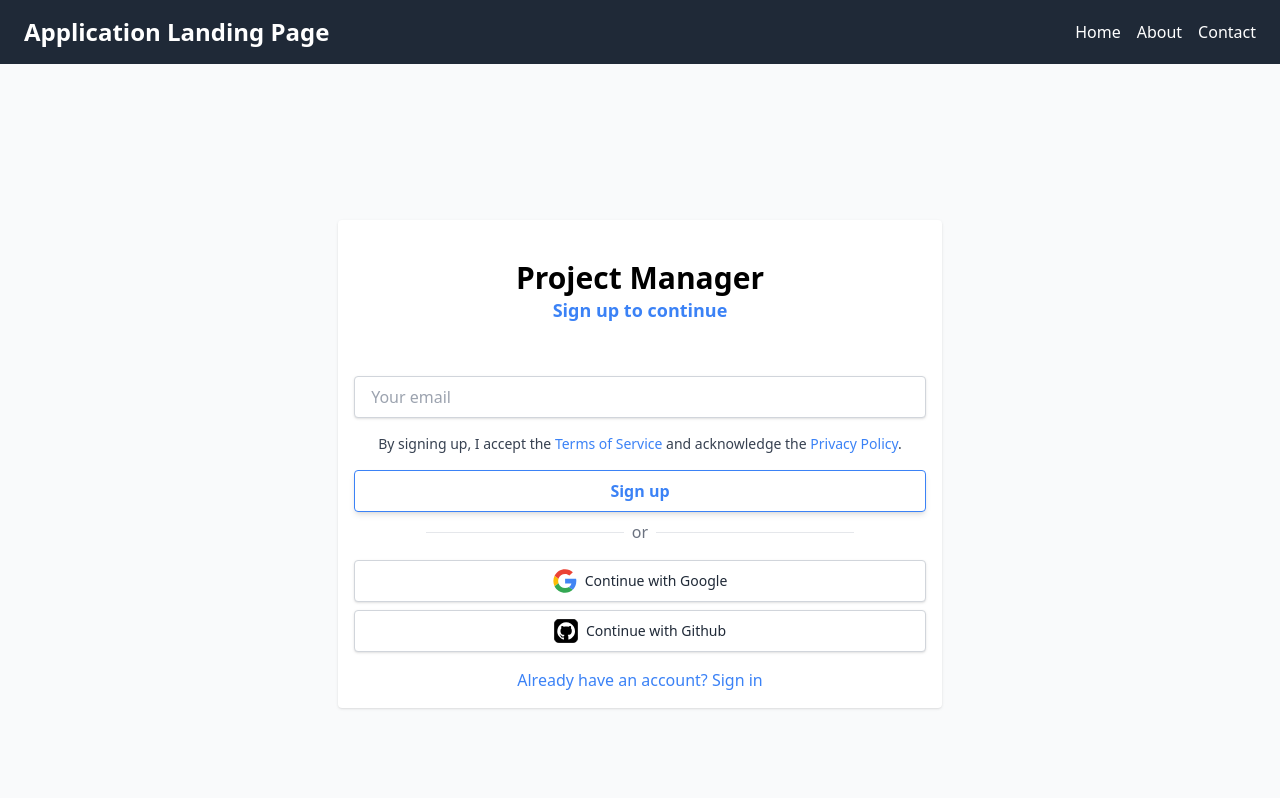
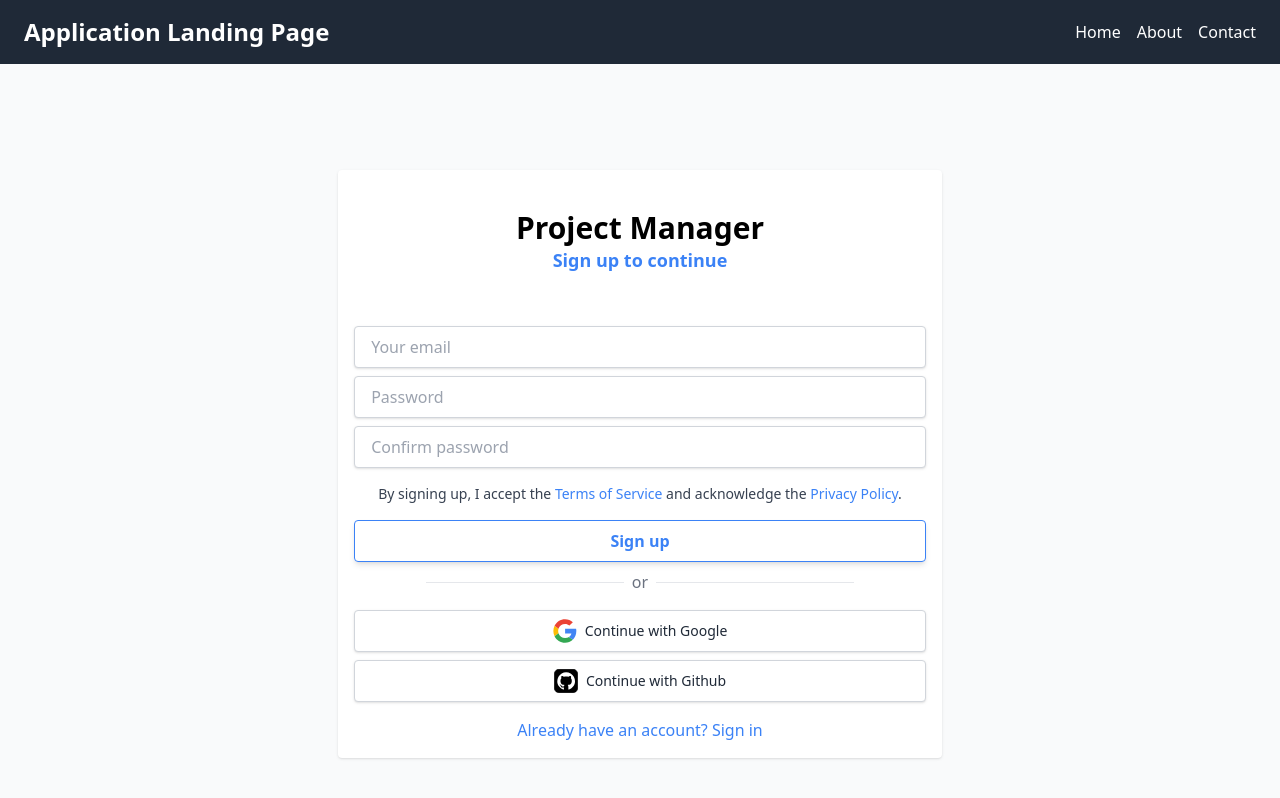
Before and after one commit to my-hack-club-projects/project-manager, a Vue app in the folder frontend/: page /register in a window 1280 px wide. Shown: the top 798 px of the page. Built offline with nearby package versions, Linux system fonts and the light colour scheme.

Commit message:
Registration page

```diff
--- a/frontend/src/components/global/LoginForm.vue
+++ b/frontend/src/components/global/LoginForm.vue
@@ -8,10 +8,16 @@
             </h2>
         </div>
         <form @submit="login" class="flex flex-col items-center mt-4">
-            <div class="mb-4 w-full">
+            <div class="flex flex-col mb-4 w-full gap-2">
                 <input type="email" id="email" v-model="email" required
                     class="w-full px-4 py-2 bg-white hover:bg-gray-100 border border-gray-300 rounded shadow"
                     placeholder="Your email">
+                <input type="password" id="password1" v-model="password1" required
+                    class="w-full px-4 py-2 bg-white hover:bg-gray-100 border border-gray-300 rounded shadow"
+                    placeholder="Password">
+                <input v-if="type == 'register'" type="password" id="password2" v-model="password2" required
+                    class="w-full px-4 py-2 bg-white hover:bg-gray-100 border border-gray-300 rounded shadow"
+                    placeholder="Confirm password">
             </div>
 
             <div v-if="type == 'register'" class="text-sm font-light text-gray-700 text-center w-full px-6">
@@ -107,6 +113,8 @@ export default {
     data() {
         return {
             email: '',
+            password1: '',
+            password2: ''
         };
     },
     methods: {
@@ -114,7 +122,9 @@ export default {
             event.preventDefault();
 
             this.$emit('login', {
-                email: this.email
+                email: this.email,
+                password1: this.password1,
+                password2: this.password2
             });
         },
         loginWithGoogle() {
--- a/frontend/src/views/RegisterView.vue
+++ b/frontend/src/views/RegisterView.vue
@@ -1,7 +1,7 @@
 <template>
     <!-- todo disable scrolling -->
     <div class="flex flex-col items-center h-screen bg-gray-50">
-        <LoginForm type="register"></LoginForm>
+        <LoginForm @login="registerEmail" type="register"></LoginForm>
     </div>
 </template>
 
@@ -11,6 +11,20 @@ import LoginForm from '@/components/global/LoginForm.vue';
 export default {
     components: {
         LoginForm
+    },
+
+    methods: {
+        async registerEmail(data) {
+            this.$http.post('/accounts/registration', {
+                "email": data.email,
+                "password1": data.password1,
+                "password2": data.password2
+            }).then((response) => {
+                console.log(response.data);
+            }).catch((error) => {
+                console.error(error);
+            });
+        }
     }
 };
 </script>
```
Also changed, not shown: 2 other files (tests, documents, lock files or other folders).
